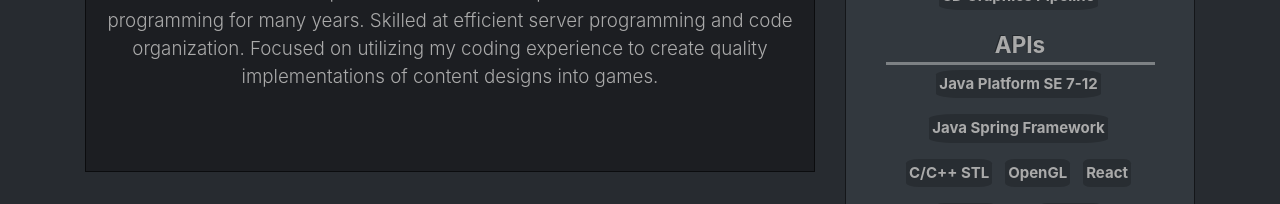
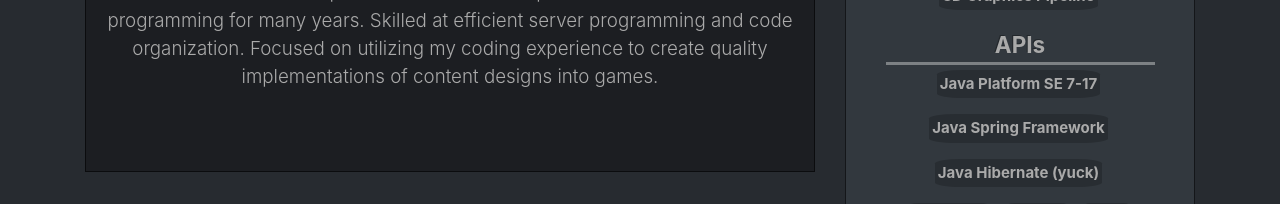
Before and after one commit to titandino/portfolio, a plain HTML site: page index.html in a window 1280 px wide. Shown: the part 596-800 px from the top of the page. Drawn offline with nearby package versions, Linux system fonts and the light colour scheme.

Commit message:
Update index.html

```diff
--- a/index.html
+++ b/index.html
@@ -111,8 +111,9 @@
 
                 <h4 class="line-separator">APIs</h4>
                 <div class="col">
-                  <p>Java Platform SE 7-12</p>
+                  <p>Java Platform SE 7-17</p>
                   <p>Java Spring Framework</p>
+                  <p>Java Hibernate (yuck)</p>
                   <p>C/C++ STL</p>
                   <p>OpenGL</p>
                   <p>React</p>
```
